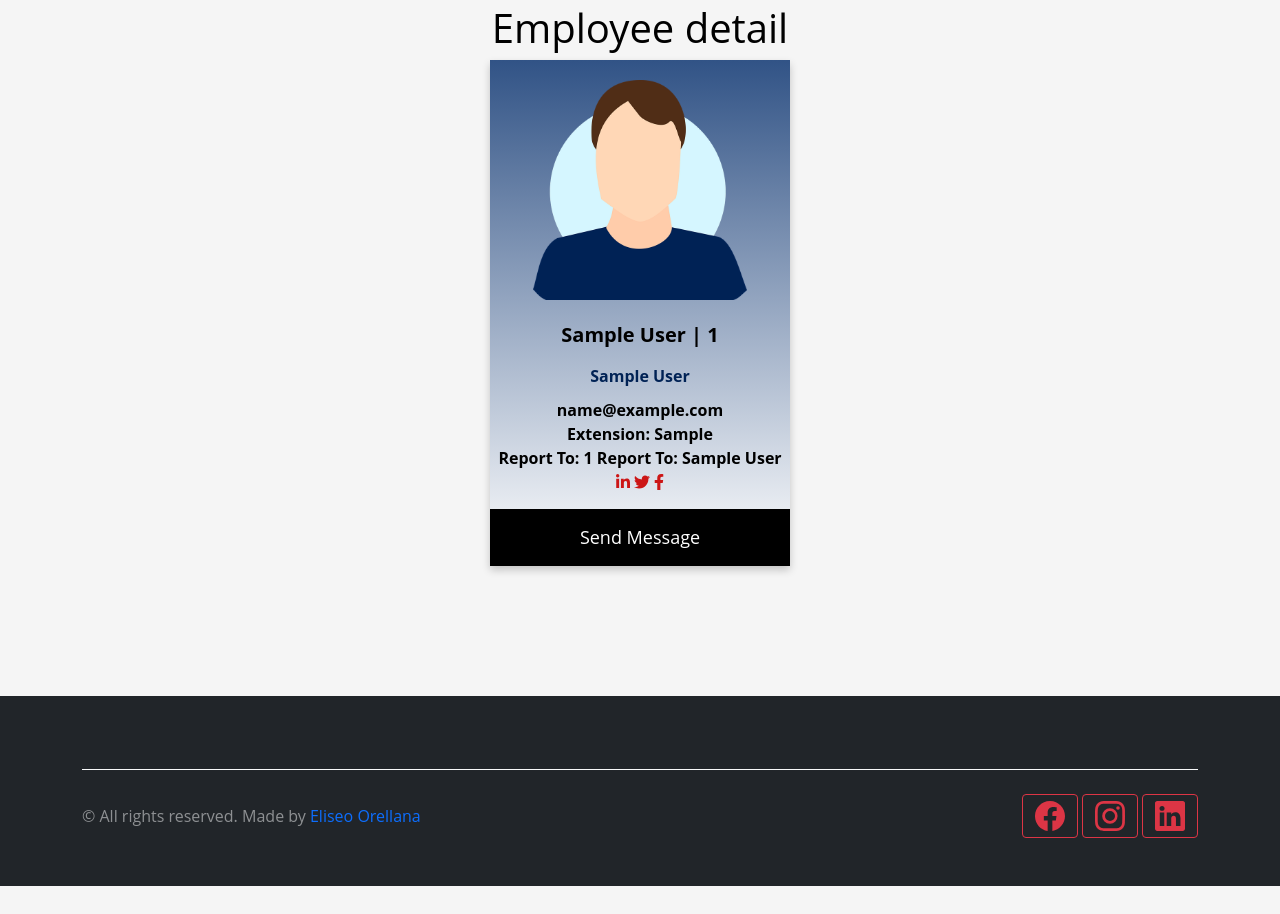
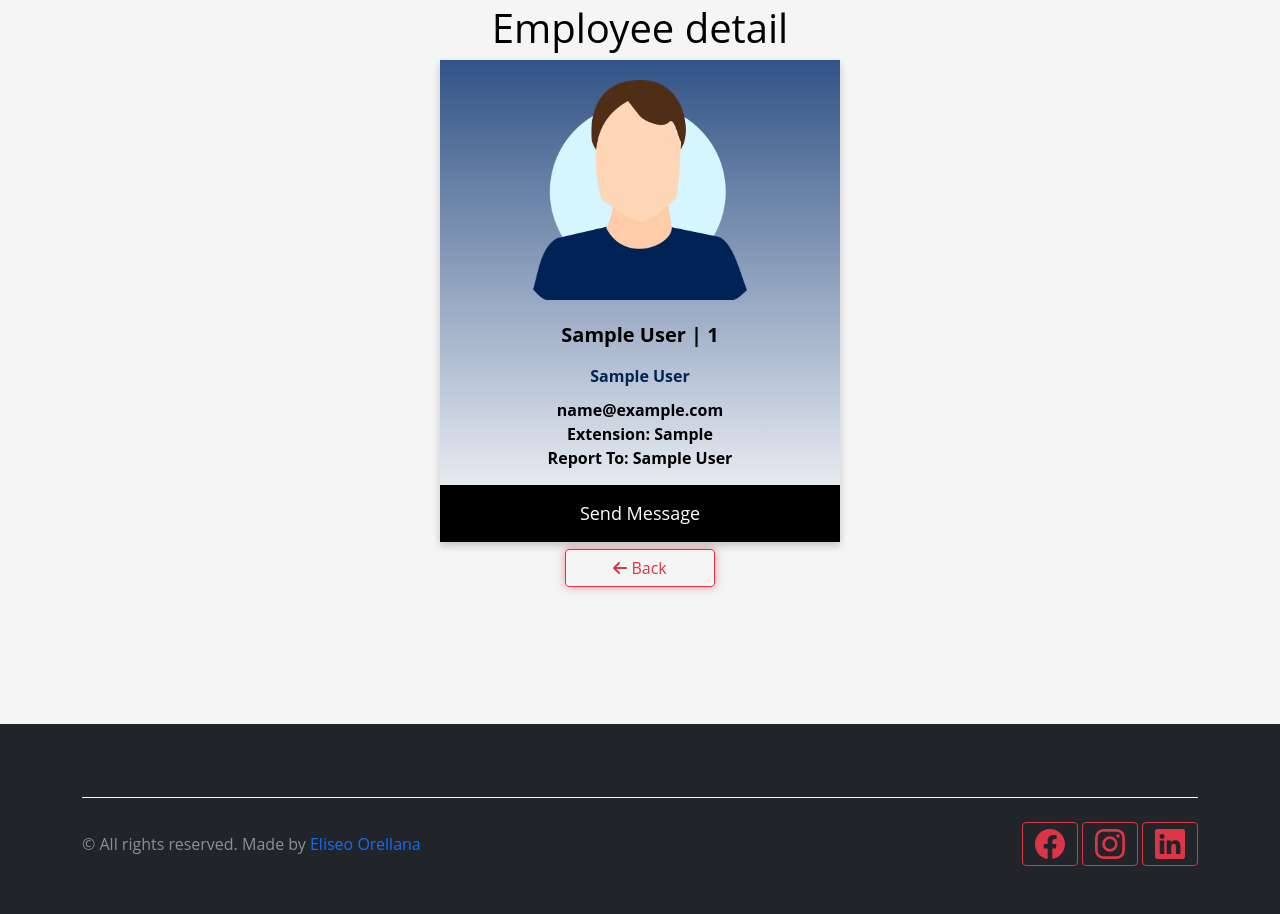
Before and after one commit to eliseoOrellana/classicmodels, a Spring Boot app: page /employees/1 in a window 1280 px wide. Shown: the part 76-990 px from the top of the page. Before the commit the page ends 962 px from the top, so only its background shows below. Run offline with Spring Boot 4, Linux system fonts and the light colour scheme; tables that the repository leaves empty hold one stand-in row (values such as "Sample post"); some of the project's set-up classes (security, data sources, template engines, error pages and the like) are left out, and stand-ins take their place; some libraries are stand-ins or nearby versions.

Commit message:
style: add button in html templates for back page

```diff
--- a/src/main/resources/static/css/style.css
+++ b/src/main/resources/static/css/style.css
@@ -117,7 +117,8 @@ text-align: center;
 .per-card-1 {
 
   text-align: center;
-  width:300px;
+
+  width:400px;
   background-image: linear-gradient(#315386, #ffffff);
 
   -webkit-box-shadow: 0 4px 8px 0 rgba(0,0,0,0.2);
@@ -236,3 +237,8 @@ text-align: center;
 .hide {
   opacity: 0;
 }
+
+#btn{
+padding-top: 30px;
+
+}
--- a/src/main/resources/templates/add.html
+++ b/src/main/resources/templates/add.html
@@ -71,6 +71,12 @@
 
 </div>
 
+<div class="container-centered btn">
+    <a id="btnBack" href="/employees" class="btn btn-outline-danger btn-go-to">
+        <i class="fas fa-arrow-left"></i> Back
+    </a>
+</div>
+
 
 
     <!-- Bootstrap Bundle with Popper -->
--- a/src/main/resources/templates/employee-detail.html
+++ b/src/main/resources/templates/employee-detail.html
@@ -29,7 +29,7 @@
     <h1 id="titulo">Employee detail</h1>
 
     <div class="container-centered">
-    <div class="per-card-1">
+    <div class="per-card-1 border-dark">
         <div class="card-image">
             <!-- imagen del empleado aquí -->
             <img src="/img/profile.png" alt="no employee image">
@@ -40,7 +40,6 @@
             <div class="card-title">
                 <strong> <span th:text="${employee.firstName + ' ' + employee.lastName}+ ' | ' +${employee.employeeNumber} "></span>
             </div>
-
             <div class="per-position">
                 <span th:text="${employee.jobTitle}"></span>
             </div>
@@ -51,25 +50,30 @@
                 Extension: <span th:text="${employee.extension}"></span>
             </div>
             <div class="employeeReportsTo">
-                Report To: <span th:text="${employee.reportsTo}"></span>
+                <!-- Report To: <span th:text="${employee.reportsTo}"></span> -->
                 Report To: <span th:text="${supervisorName}"></span>
             </div>
         </strong>
-            <!-- Botones de redes sociales  -->
+            <!-- Botones de redes sociales
             <div class="social-icons">
                 <a href="https://www.linkedin.com/" title="LinkedIn"><i class="fab fa-linkedin-in"></i></a>
                 <a href="https://www.twitter.com/" title="Twitter"><i class="fab fa-twitter"></i></a>
                 <a href="https://www.facebook.com/" title="Facebook"><i class="fab fa-facebook-f"></i></a>
-            </div>
+            </div>-->
             <!-- Botón adicional -->
             <div class="card-btn">
                 <button type="button" title="Send Message">Send Message</button>
             </div>
         </div>
+
     </div>
+
 </div>
-
-
+<div class="container-centered btn">
+    <a id="btnBack" href="/sales-manager" class="btn btn-outline-danger btn-go-to">
+        <i class="fas fa-arrow-left"></i> Back
+    </a>
+</div>
     <div th:replace="~{fragments/footer :: footer}"></div>
 <!-- Bootstrap Bundle with Popper -->
 <script src="https://cdn.jsdelivr.net/npm/bootstrap@5.1.3/dist/js/bootstrap.bundle.min.js"
```
